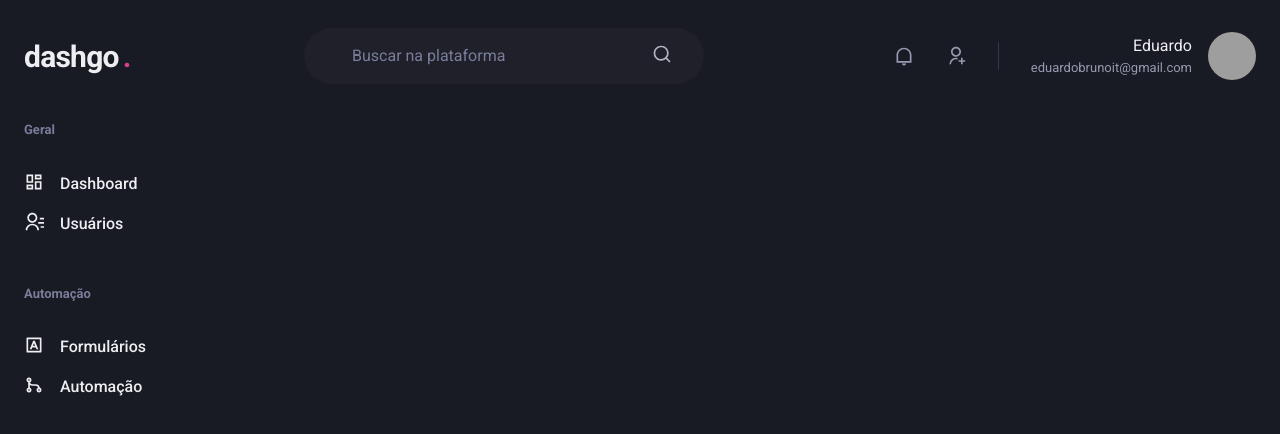
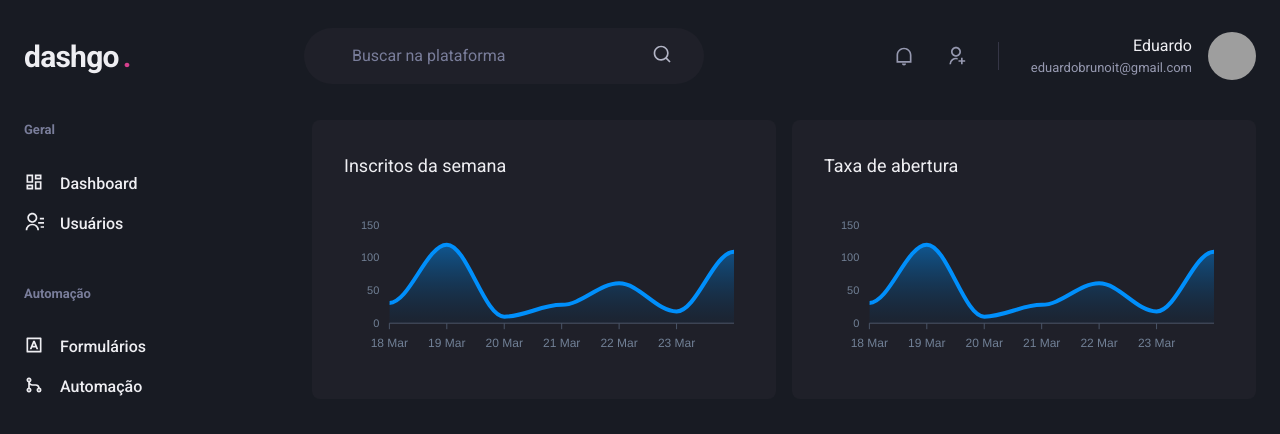
Before and after one commit to eduardojigub/ignite-dashgo, a Next.js app: page /dashboard in a window 1280 px wide. Shown: the top 434 px of the page. Built offline with nearby package versions, Linux system fonts and the light colour scheme; grey boxes are pictures that could not be loaded.

Commit message:
feat: add charts from apex

```diff
--- a/package.json
+++ b/package.json
@@ -16,11 +16,13 @@
     "@types/node": "18.15.11",
     "@types/react": "18.0.37",
     "@types/react-dom": "18.0.11",
+    "apexcharts": "^3.39.0",
     "eslint": "8.38.0",
     "eslint-config-next": "13.3.0",
     "framer-motion": "^10.12.4",
     "next": "13.3.0",
     "react": "18.2.0",
+    "react-apexcharts": "^1.4.0",
     "react-dom": "18.2.0",
     "react-icons": "^4.8.0",
     "typescript": "5.0.4"
--- a/src/pages/dashboard.tsx
+++ b/src/pages/dashboard.tsx
@@ -1,6 +1,64 @@
 import { Header } from '@/components/Header';
+import dynamic from 'next/dynamic';
 import { Sidebar } from '@/components/Sidebar';
-import { Flex } from '@chakra-ui/react';
+import { Box, Flex, SimpleGrid, Text, theme } from '@chakra-ui/react';
+
+const Chart = dynamic(() => import('react-apexcharts'), {
+  ssr: false,
+});
+
+const options = {
+  chart: {
+    toolbar: {
+      show: false,
+    },
+    zoom: {
+      enabled: false,
+    },
+    foreColor: theme.colors.gray[500],
+  },
+  grid: {
+    show: false,
+  },
+  dataLabels: {
+    enabled: false,
+  },
+  stroke: {
+    curve: 'smooth',
+  },
+  tooltip: {
+    enabled: false,
+  },
+  xaxis: {
+    type: 'datetime',
+    axisBorder: {
+      color: theme.colors.gray[600],
+    },
+    axisTicks: {
+      color: theme.colors.gray[600],
+    },
+    categories: [
+      '2021-03-18T00:00:00.000Z',
+      '2021-03-19T00:00:00.000Z',
+      '2021-03-20T00:00:00.000Z',
+      '2021-03-21T00:00:00.000Z',
+      '2021-03-22T00:00:00.000Z',
+      '2021-03-23T00:00:00.000Z',
+      '2021-03-24T00:00:00.000Z',
+    ],
+  },
+  fill: {
+    opacity: 0.3,
+    type: 'gradient',
+    gradient: {
+      shade: 'dark',
+      opacityFrom: 0.7,
+      opacityTo: 0.3,
+    },
+  },
+};
+
+const series = [{ name: 'series1', data: [31, 120, 10, 28, 61, 18, 109] }];
 
 export default function Dashboard() {
   return (
@@ -8,6 +66,21 @@
       <Header />
       <Flex w="100%" my="6" maxWidth={1480} mx="auto" px="6">
         <Sidebar />
+
+        <SimpleGrid flex="1" gap="4" minChildWidth="320px">
+          <Box p="8" bg="gray.800" borderRadius={8} pb="4">
+            <Text fontSize="lg" mb="4">
+              Inscritos da semana
+            </Text>
+            <Chart options={options} series={series} type="area" height={160} />
+          </Box>
+          <Box p="8" bg="gray.800" borderRadius={8} pb="4">
+            <Text fontSize="lg" mb="4">
+              Taxa de abertura
+            </Text>
+            <Chart options={options} series={series} type="area" height={160} />
+          </Box>
+        </SimpleGrid>
       </Flex>
     </Flex>
   );
```
Also changed, not shown: 1 other file (tests, documents, lock files or other folders).
